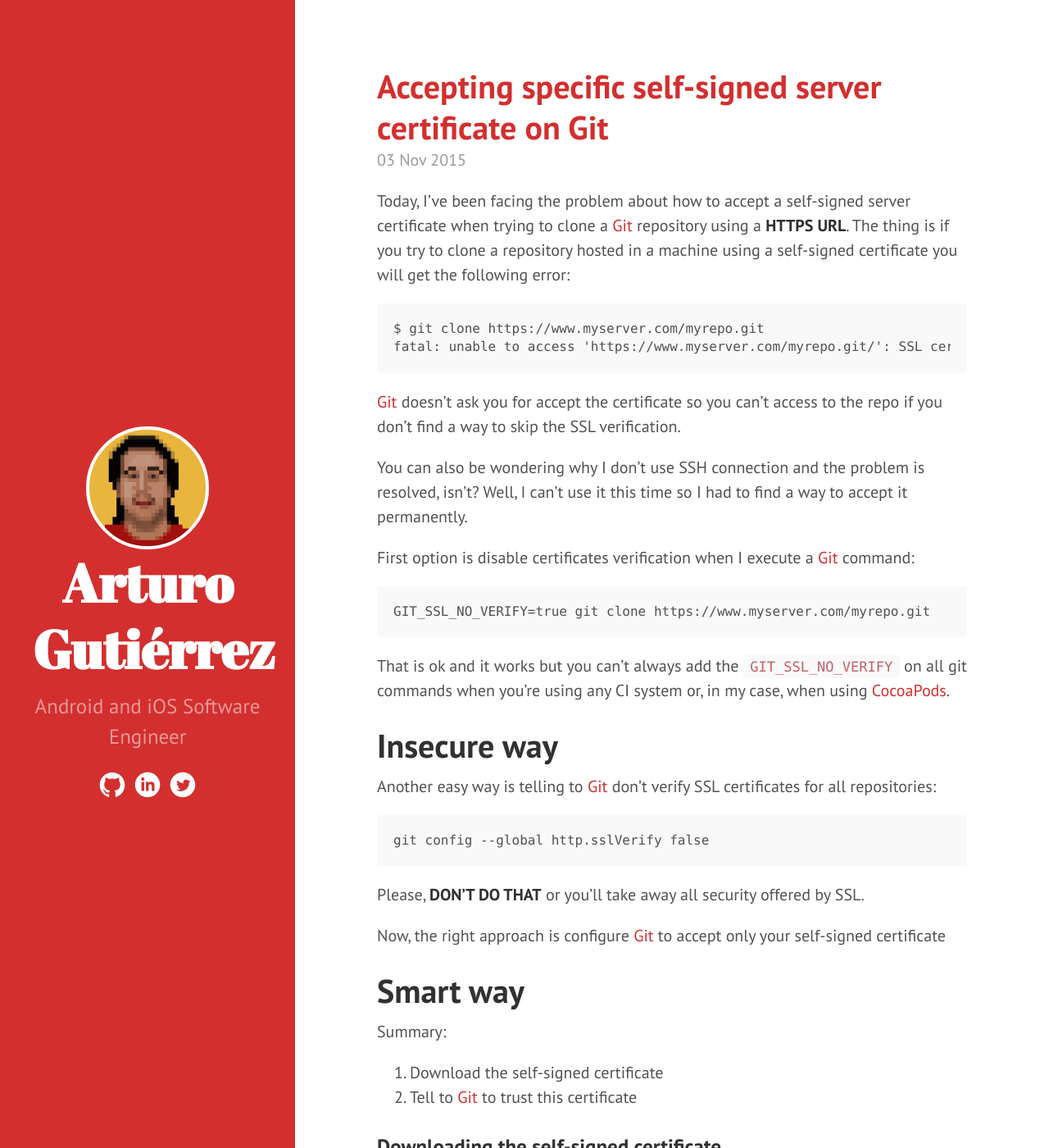
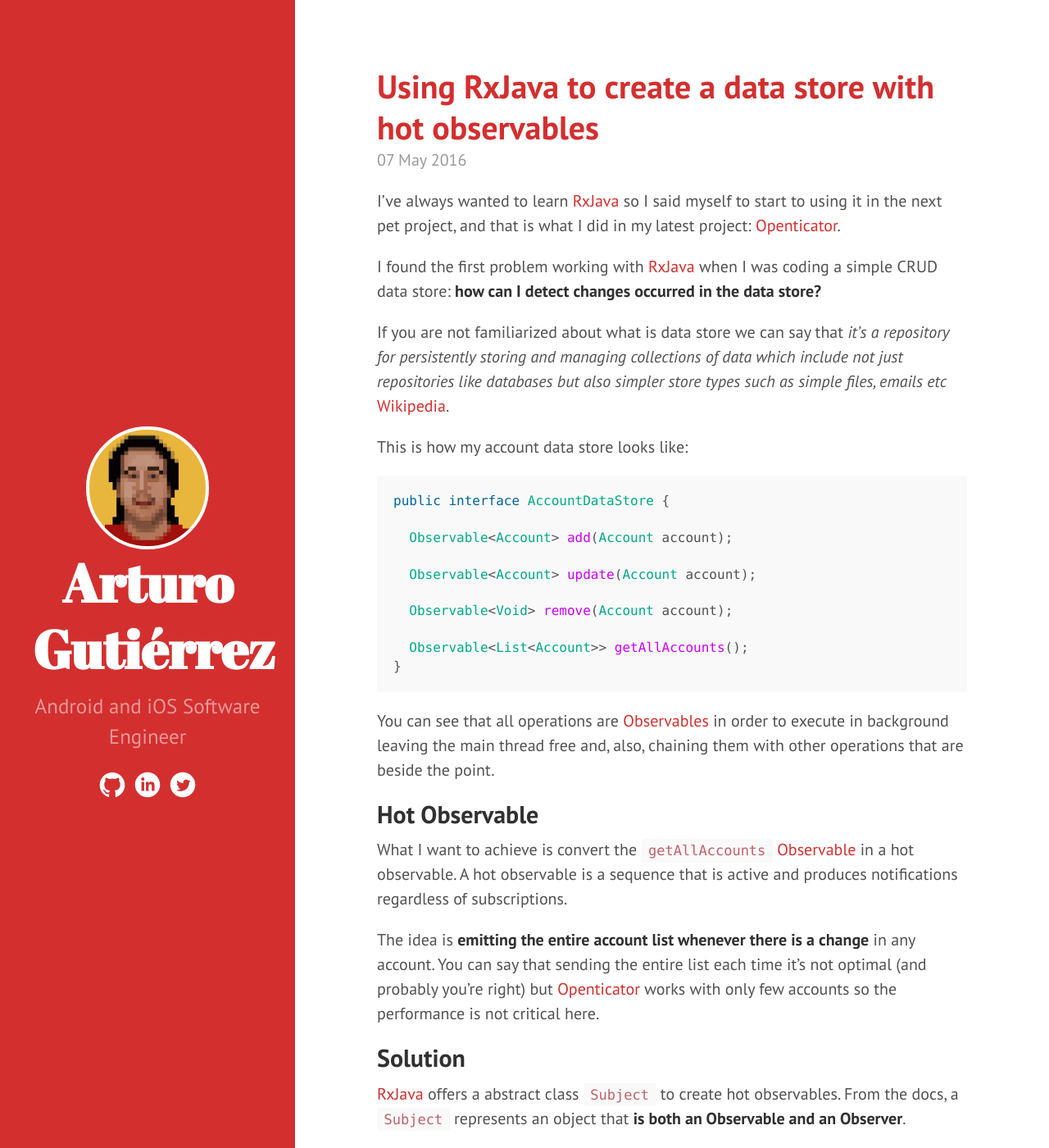
Before and after one commit to arturogutierrez/arturogutierrez.github.io, a Jekyll site: the page built from index.html, in a window 1280 px wide and 1400 px high. Shown: the whole window at 82% size. Built offline with Jekyll 4.4.1, drawn with Linux system fonts in a browser that asks for light colours; Markdown is read by kramdown in place of the engine named in the settings; the list of posts is cut into pages by our own code; comment, search, counter and statistics services are not loaded; some of the changed text lies outside the part shown.

````diff
--- a/_config.yml
+++ b/_config.yml
@@ -1,17 +1,18 @@
 # Dependencies
-markdown:         redcarpet
-highlighter:      pygments
+markdown:         kramdown
+highlighter:      rouge
+gems:             [jekyll-paginate]
 
 # Permalinks
 permalink:        pretty
-relative_permalinks: true
 
 # Setup
 title:            Arturo Gutiérrez
-tagline:          'Android, iOS, Development'
-description:      'Android and iOS Software Engineer'
+tagline:          "Arturo's technical blog"
+description:      "Android and iOS Software Engineer"
 url:              http://arturogutierrez.com
 baseurl:          /
+future:           true
 
 author:
   name:           'Arturo Gutiérrez'
--- /dev/null
+++ b/_posts/2016-05-07-rxjava-data-store-hot-observables.md
@@ -0,0 +1,125 @@
+---
+layout: post
+title: Using RxJava to create a data store with hot observables
+comments: true
+---
+
+I've always wanted to learn [RxJava][rxjava] so I said myself to start to using it in the next pet project, and that is what I did in my latest project: [Openticator][openticator].
+
+I found the first problem working with [RxJava][rxjava] when I was coding a simple CRUD data store: **how can I detect changes occurred in the data store?**
+
+If you are not familiarized about what is data store we can say that *it's a repository for persistently storing and managing collections of data which include not just repositories like databases but also simpler store types such as simple files, emails etc* [Wikipedia][datastore].
+
+This is how my account data store looks like:
+
+```java
+public interface AccountDataStore {
+
+  Observable<Account> add(Account account);
+
+  Observable<Account> update(Account account);
+
+  Observable<Void> remove(Account account);
+
+  Observable<List<Account>> getAllAccounts();
+}
+```
+
+You can see that all operations are [Observables][observable] in order to execute in background leaving the main thread free and, also, chaining them with other operations that are beside the point.
+
+## Hot Observable
+
+What I want to achieve is convert the `getAllAccounts` [Observable][observable] in a hot observable. A hot observable is a sequence that is active and produces notifications regardless of subscriptions.
+
+The idea is **emitting the entire account list whenever there is a change** in any account.
+You can say that sending the entire list each time it's not optimal (and probably you're right) but [Openticator][openticator] works with only few accounts so the performance is not critical here.
+
+## Solution
+
+[RxJava][rxjava] offers a abstract class `Subject` to create hot observables. From the docs, a `Subject` represents an object that **is both an Observable and an Observer**.
+
+First thing I have to do is initialize the `Subject` in the constructor:
+
+```java
+  private final Subject<Void, Void> changesPublishSubject;
+
+  @Inject
+  public AccountDiskDataStore() {
+    this.changesPublishSubject = PublishSubject.<Void>create().toSerialized();
+  }
+```
+`PublishSubject` is an implementation from `Subject` which emits all subsequently observed items to the subscriber. The idea is **publishing a `null` value** into this Subject whenever there is a change in the data store.
+You can ask me **Why publish a null value?** The reason is I only want to detect whenever there is a change and I don't need to know what was changed, so a *null value* is enough for this case.
+Also, I created it as **serialized** because I don't want to be worried about from which thread all null values are being sent to the subject, to be more specific the official docs says about `toSerialized()`: *Wraps a Subject so that it is safe to call its various on methods from different threads* [Docs][http://reactivex.io/RxJava/javadoc/rx/subjects/Subject.html#toSerialized()].
+
+The data store should emit the account list when there is a new value (*null value*) in `changesPublishSubject`, so the first implementation could be:
+
+```java
+  @Override
+  public Observable<List<Account>> getAllAccounts() {
+    return changesPublishSubject.map(aVoid -> getAccountsAsBlocking());
+  }
+```
+*Assume that `getAccountsAsBlocking` is retrieving all accounts from disk synchronously.*
+
+The idea is map each `null` value received from the `Subject` observable into a new fresh retrieved list. And it works!, it emits the entire account list when it's necessary but there is a problem: **no list is being emitted immediately when a new observer subscribes** being blocked. No problem, it's easily fixed providing an initial value to the observable using `startsWith`:
+
+```java
+  @Override
+  public Observable<List<Account>> getAllAccounts() {
+    return changesPublishSubject.map(aVoid -> getAccountsAsBlocking())
+        .startWith(Observable.fromCallable(this::getAccountsAsBlocking));
+  }
+```
+
+Only one last thing is missing, telling to `changesPublishSubject` that there has been a change. It can be done calling `changesPublishSubject.onNext(null)` after any modifying operation. Example:
+
+```java
+  @Override
+  public Observable<Account> add(Account account) {
+    Observable<Account> accountObservable = return Observable.fromCallable(() -> {
+      // Creating account in disk storage
+      // [...]
+
+      // Returning new account created
+      return account;
+    });
+
+    return accountObservable.doOnNext(accountAdded -> notifyAccountChanges());
+  }
+
+  private void notifyAccountChanges() {
+    changesPublishSubject.onNext(null);
+  }
+```
+
+The key thing is calling `notifyAccountChanges` in the `doOnNext` of each data store operation. Here is an example when adding an account but same principle is applied when updating or removing an account.
+
+From this point, any observer that subscribes to the `getAllAccounts` observable will receive the entire account list immediately and also whenever there is a change in any account.
+
+If you are interested in the full solution you can find it in the [Openticator GitHub repository][openticator], or direct link to [AccountDiskDataStore.java][accountdiskdatastore].
+
+If you have any questions or comments, please post them below.
+If you liked this post, you can
+<a href="https://twitter.com/intent/tweet?url=http://arturogutierrez.com{{ page.url }}&text={{ page.title }}&via={{ site.twitter_username }}"
+   target="_blank">
+  share it with your followers</a>
+or
+<a href="https://twitter.com/{{ site.twitter_username }}">
+  follow me on Twitter</a>!
+
+<a href="https://twitter.com/share" class="twitter-share-button" data-url="http://arturogutierrez.com{{ page.url }}" data-via="{{ site.twitter_username }}" data-size="large">Tweet</a>
+
+<!-- Put this just before the closing body tag -->
+<script>!function(d,s,id){var js,fjs=d.getElementsByTagName(s)[0];if(!d.getElementById(id)){js=d.createElement(s);js.id=id;js.src="//platform.twitter.com/widgets.js";fjs.parentNode.insertBefore(js,fjs);}}(document,"script","twitter-wjs");</script>
+
+
+[rxjava]: https://github.com/ReactiveX/RxJava
+[openticator]: https://github.com/arturogutierrez/Openticator
+[datastore]: https://en.wikipedia.org/wiki/Data_store
+[toserialized]: http://reactivex.io/RxJava/javadoc/rx/subjects/Subject.html#toSerialized()
+[observable]: https://github.com/ReactiveX/RxJava/wiki/Observable
+[accountdiskdatastore]: https://github.com/arturogutierrez/Openticator/blob/master/data/src/main/java/com/arturogutierrez/openticator/storage/AccountDiskDataStore.java
+
+[twitter]: https://twitter.com/{{ site.twitter_username }}
+[github]: https://github.com/{{ site.github_username }}
--- a/public/css/me.css
+++ b/public/css/me.css
@@ -74,8 +74,20 @@
 /* Code blocks */
 
 .highlight .lineno {
-  color: #ccc; display:inline-block; padding: 0 5px; border-right:1px solid #ccc;
+  color: #ccc;
+  display:inline-block;
+  padding: 0 5px;
+  border-right:1px solid #ccc;
 }
-.highlight pre code {
-  display: block; white-space: pre; overflow-x: auto; word-wrap: normal;
+.highlighter-rouge > pre {
+  display: block;
+  white-space: pre;
+  overflow-x: auto;
+  word-wrap: normal;
 }
+.highlight > pre {
+  display: block;
+  white-space: pre;
+  overflow-x: auto;
+  word-wrap: normal;
+}
````
